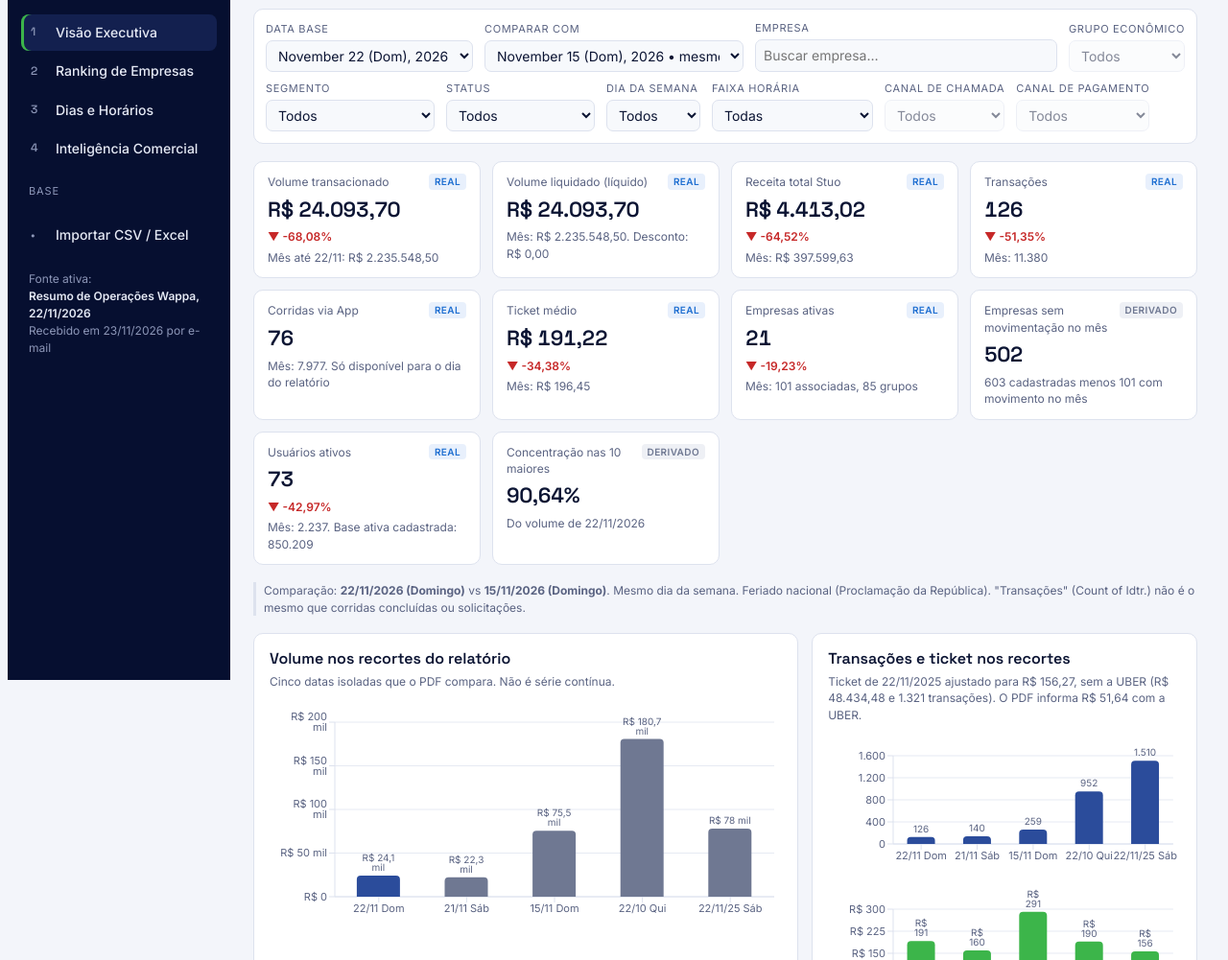
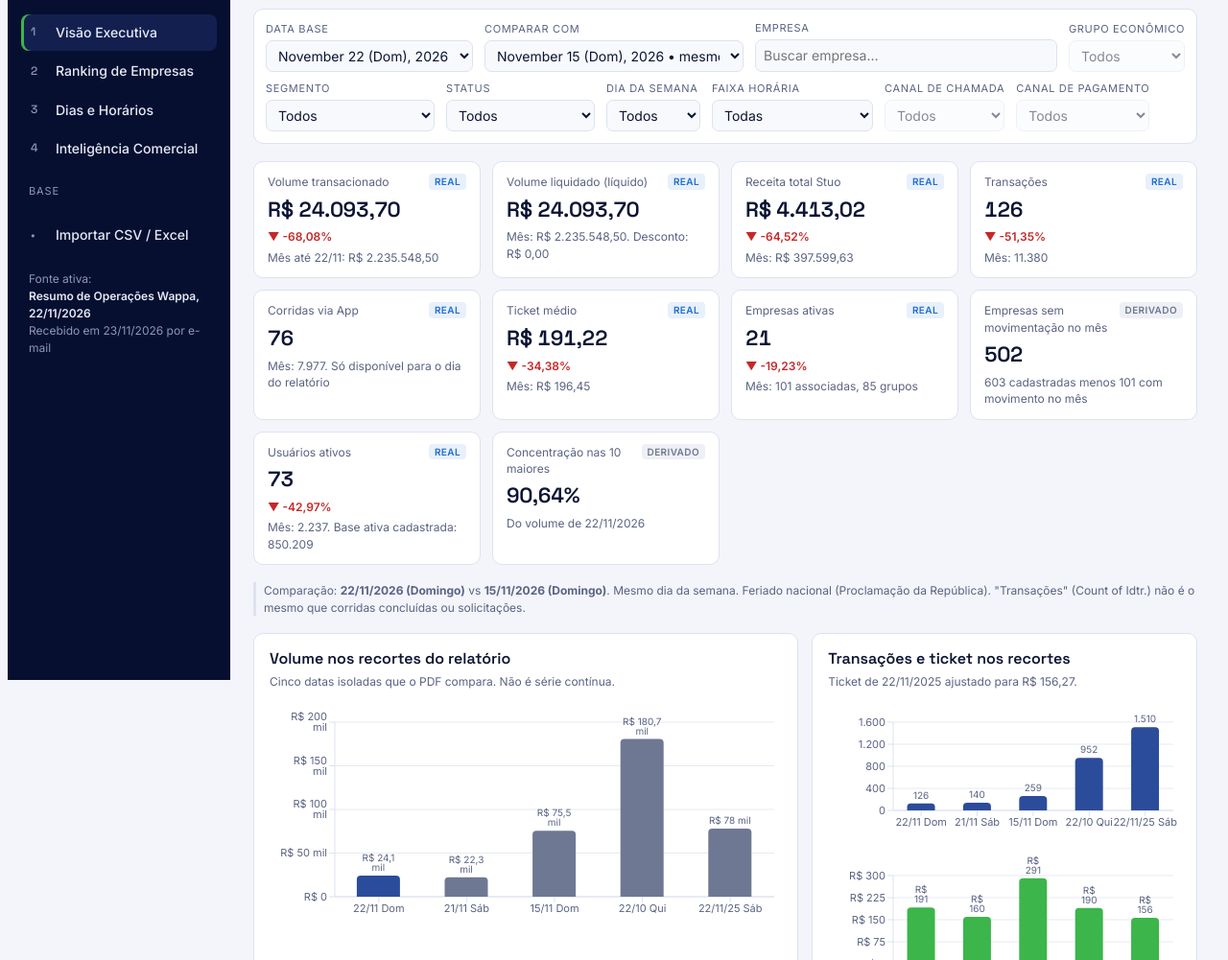
Before and after one commit to eduardosilva-ux/Resumo---Diario, a plain HTML site: page index.html in a window 1280 px wide. Shown: the part 99-1100 px from the top of the page at 96% size. Drawn offline with nearby package versions, Linux system fonts and the light colour scheme.

Commit message:
Texto do ticket de 22/11/2025 sem referência à UBER
Co-Authored-By: Claude Opus 5.5 <noreply@anthropic.com>
Claude-Session: https://claude.ai/code/session_01XXtMX41KLBfzf7qAnSY8Qr

```diff
--- a/index.html
+++ b/index.html
@@ -470,7 +470,7 @@ function TabExec({M,cfg,f}){const T=useContext(TokCtx);const D=REPORT.daily,R=RE
   <div class="grid">
     <div class="card c7"><h2>Volume nos recortes do relatório</h2><div class="sub">Cinco datas isoladas que o PDF compara. Não é série contínua.</div>
       <${VBar} data=${dailyData} dk="vol" name="Volume" fmt=${fBRL} labels=${true} colorBy=${d=>d.full.startsWith(REPORT.dates[b].k)?T.series:T.neutral}/></div>
-    <div class="card c5"><h2>Transações e ticket nos recortes</h2><div class="sub">Ticket de 22/11/2025 ajustado para R$ 156,27, sem a UBER (R$ 48.434,48 e 1.321 transações). O PDF informa R$ 51,64 com a UBER.</div>
+    <div class="card c5"><h2>Transações e ticket nos recortes</h2><div class="sub">Ticket de 22/11/2025 ajustado para R$ 156,27.</div>
       <${VBar} data=${dailyData} dk="trans" name="Transações" fmt=${fInt} labels=${true} h=${150}/>
       <${VBar} data=${dailyData} dk="ticket" name="Ticket médio" fmt=${fBRL} labels=${true} h=${150} color=${T.series2}/></div>
     <div class="card c6"><h2>Três métricas financeiras diferentes</h2>
```
